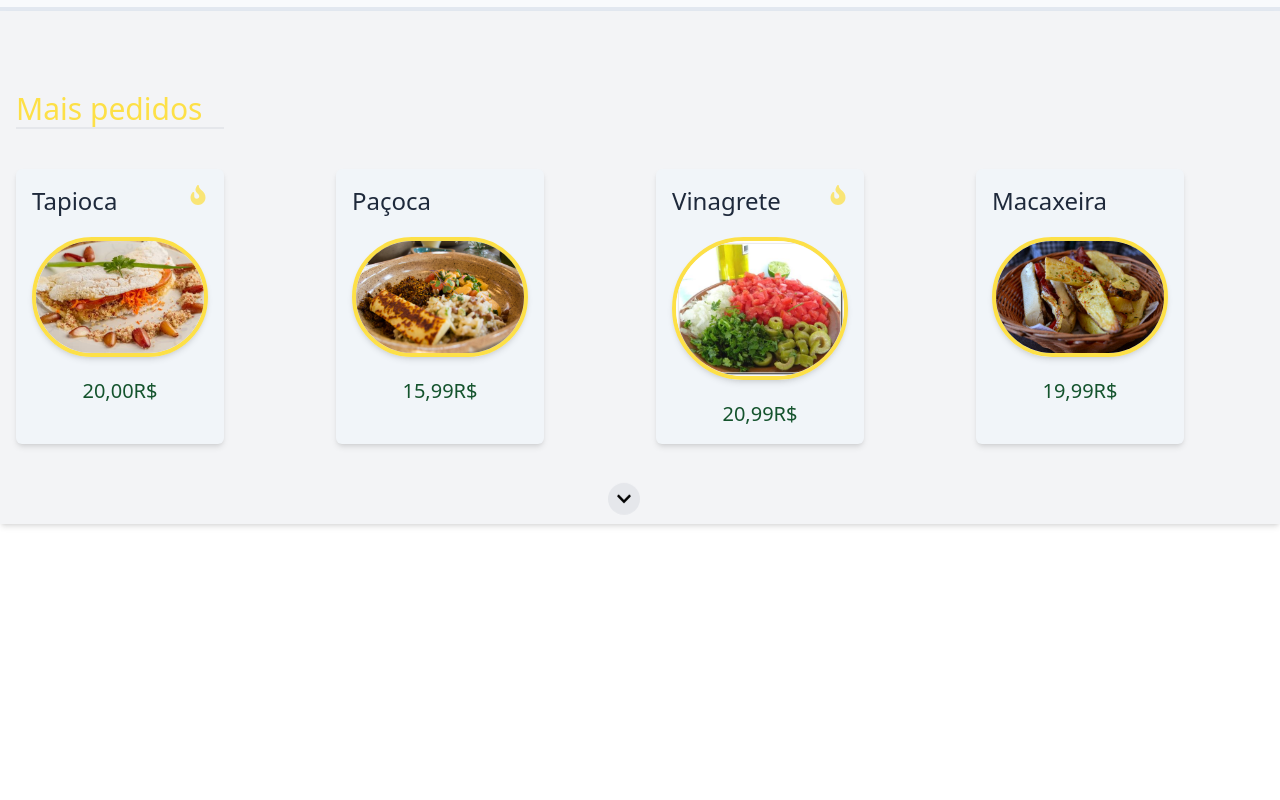
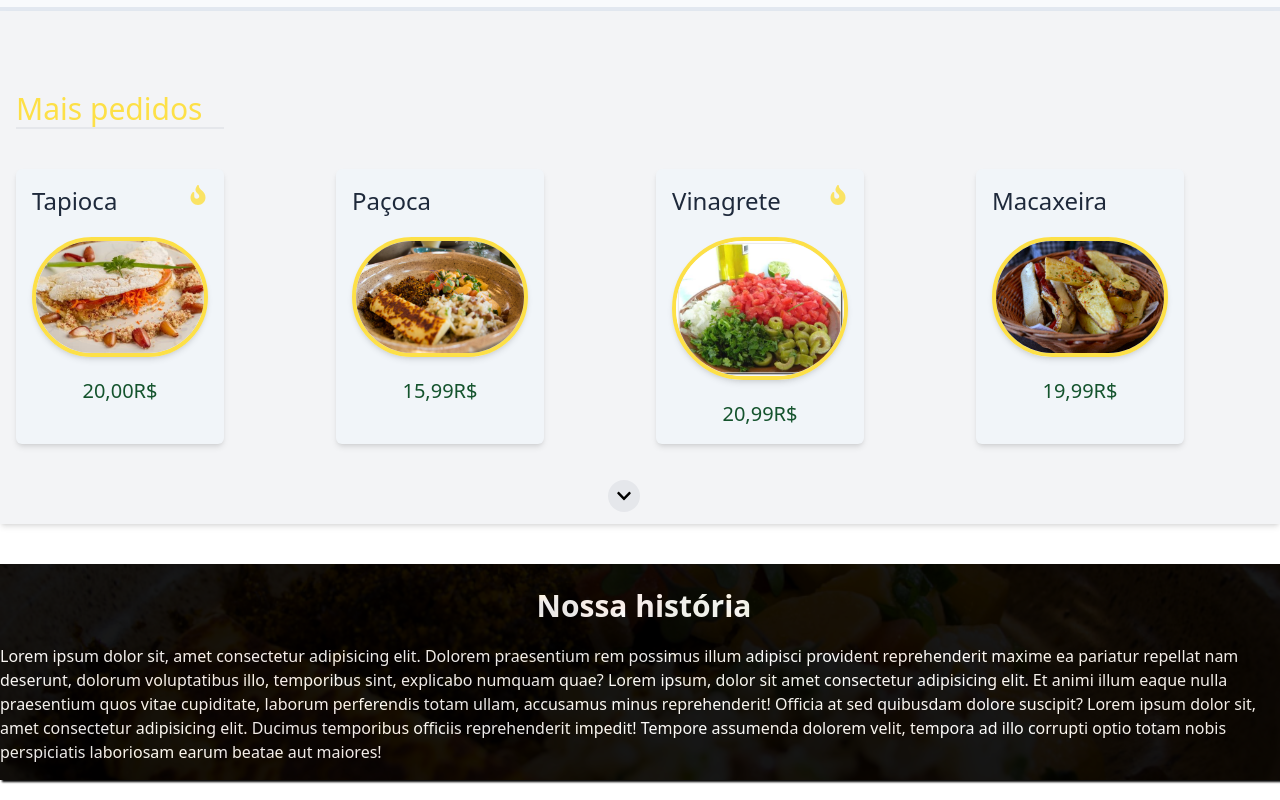
Before and after one commit to Fellipe-Barradas/Restaurant-Page, a React (Vite) app: page / in a window 1280 px wide. Shown: the part 265-1065 px from the top of the page. Before the commit the page ends 829 px from the top, so only its background shows below. Built offline with nearby package versions, Linux system fonts and the light colour scheme.

Commit message:
Adicionado history já estilizado

```diff
--- a/src/App.jsx
+++ b/src/App.jsx
@@ -1,3 +1,4 @@
+import History from './layout/history'
 import Menu from './layout/menu'
 import Navbar from './layout/navbar'
 function App() {
@@ -7,7 +8,7 @@ function App() {
     <div>
       <Navbar/>
       <Menu/>
-
+      <History/>
     </div>
   )
 }
--- /dev/null
+++ b/src/layout/history.jsx
@@ -0,0 +1,15 @@
+
+import styles from "./history.module.css"
+function History() {
+    return (
+        <div className={styles.conteiner}>
+            <div className="bg-black text-white opacity-90 py-4">
+            <h1 className="text-3xl ml-2 mb-5 mt-2 font-bold opacity-100 text-center ">Nossa história</h1>
+            <p className="opacity-100">Lorem ipsum dolor sit, amet consectetur adipisicing elit. Dolorem praesentium rem possimus illum adipisci provident reprehenderit maxime ea pariatur repellat nam deserunt, dolorum voluptatibus illo, temporibus sint, explicabo numquam quae? Lorem ipsum, dolor sit amet consectetur adipisicing elit. Et animi illum eaque nulla praesentium quos vitae cupiditate, laborum perferendis totam ullam, accusamus minus reprehenderit! Officia at sed quibusdam dolore suscipit? Lorem ipsum dolor sit, amet consectetur adipisicing elit. Ducimus temporibus officiis reprehenderit impedit! Tempore assumenda dolorem velit, tempora ad illo corrupti optio totam nobis perspiciatis laboriosam earum beatae aut maiores!</p>
+            </div>
+
+        </div>
+     );
+}
+
+export default History;
--- /dev/null
+++ b/src/layout/history.module.css
@@ -0,0 +1,11 @@
+.conteiner{
+    background-image: url("../imgs/comida_2.jpg");
+    background-repeat: no-repeat;
+    background-size: cover;
+    background-position: center;
+    backdrop-filter: blur(10px) ;
+    margin-top: 20px;
+    margin-bottom: 20px;
+    z-index: 1;
+    box-shadow: 2px 2px 2px black;
+}
```
